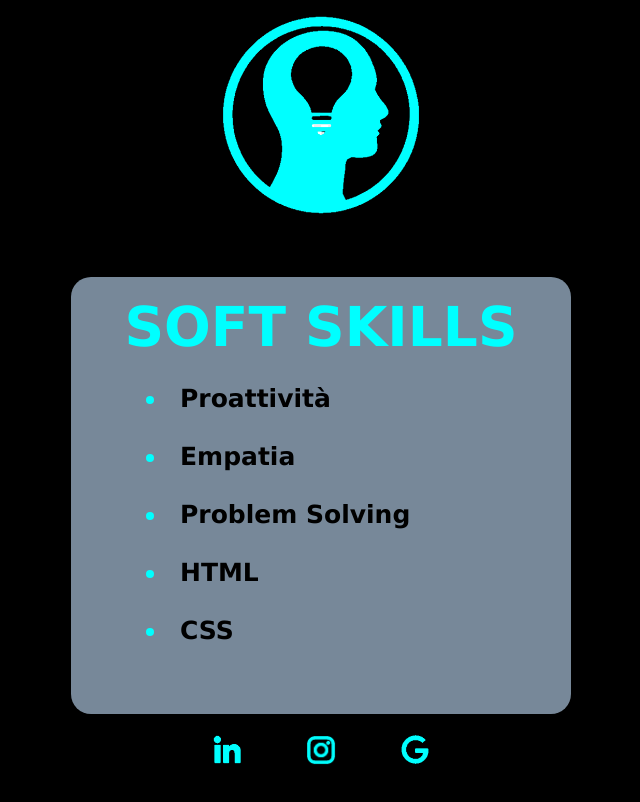
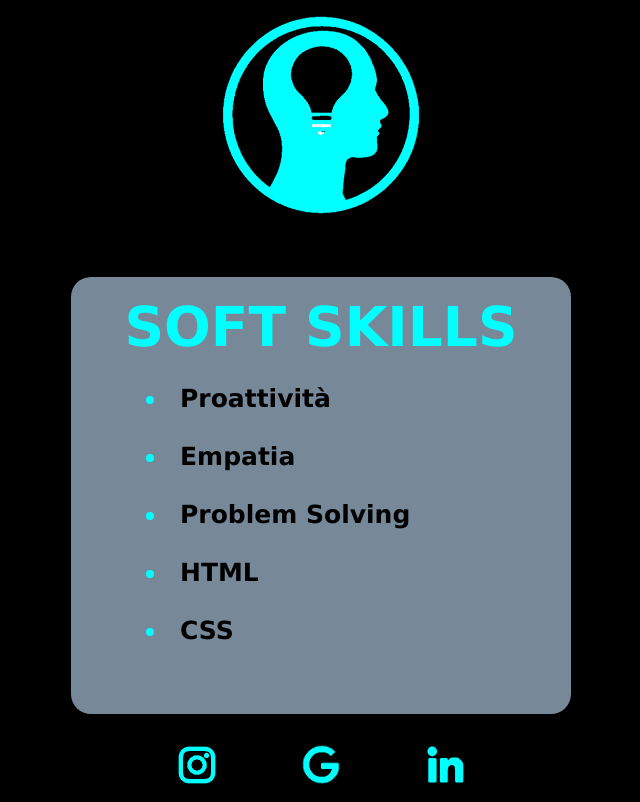
Before and after one commit to Criic98/Progetto-s2i, a plain HTML site: page index.html in a window 1280 px wide. Shown: the part 2189-2991 px from the top of the page, without its empty margins (319-959 px from the left). Drawn offline with Linux system fonts and the light colour scheme.

Commit message:
first commit

```diff
--- a/index.html
+++ b/index.html
@@ -12,7 +12,7 @@
     <center>
 		<header>
 		<div class="header">
-      <p style="position: absolute;top: -50px;right: 50px;"><font color="00FFFF"> <b>BENVENUTI NELLA MIA PAGINA</b></p>
+      <p style="position: absolute;top: -50px;right: 50px;"><font color="#00FFFF"> <b>BENVENUTI NELLA MIA PAGINA</b></p>
     </center>
   </div>
 </div>
@@ -98,10 +98,9 @@
 		<div class="footer">
 			<div id="social">
 		<center>
-      <a href="https://www.linkedin.com/feed/" target="_blank"><img class="icon" src="Images/logolinkedin.png" width="30" hspace="30"></a>
-      <a href="https://www.instagram.com/unclegiazz/?hl=it" target="_blank"><img class="icon" src="Images/logoinstagram.png" width="30" hspace="30"></a>
-      <a href="mailto:giacomofanale769@gmail.com" target="_blank"><img class="icon" src="Images/logoG.png" width="30" hspace="30"></a>
-
+			<a href="https://www.instagram.com/criic_" target="_blank"><img src="Images/logoinstagram.png" width='40'hspace='40' vspace='10'></a>
+			<a href="mailto:cristiancup98@gmail.com" target="_blank"><img src="images/logoG.png" width='40'hspace='40' vspace='10'></a>
+			<a href="https://www.linkedin.com/in/cristian-cupani-82953619b/" target='_blank'><img src='images/logolinkedin.png' width='40'hspace='40' vspace='10'></a>
 		</center>
 			</div>
 			</div>
```
